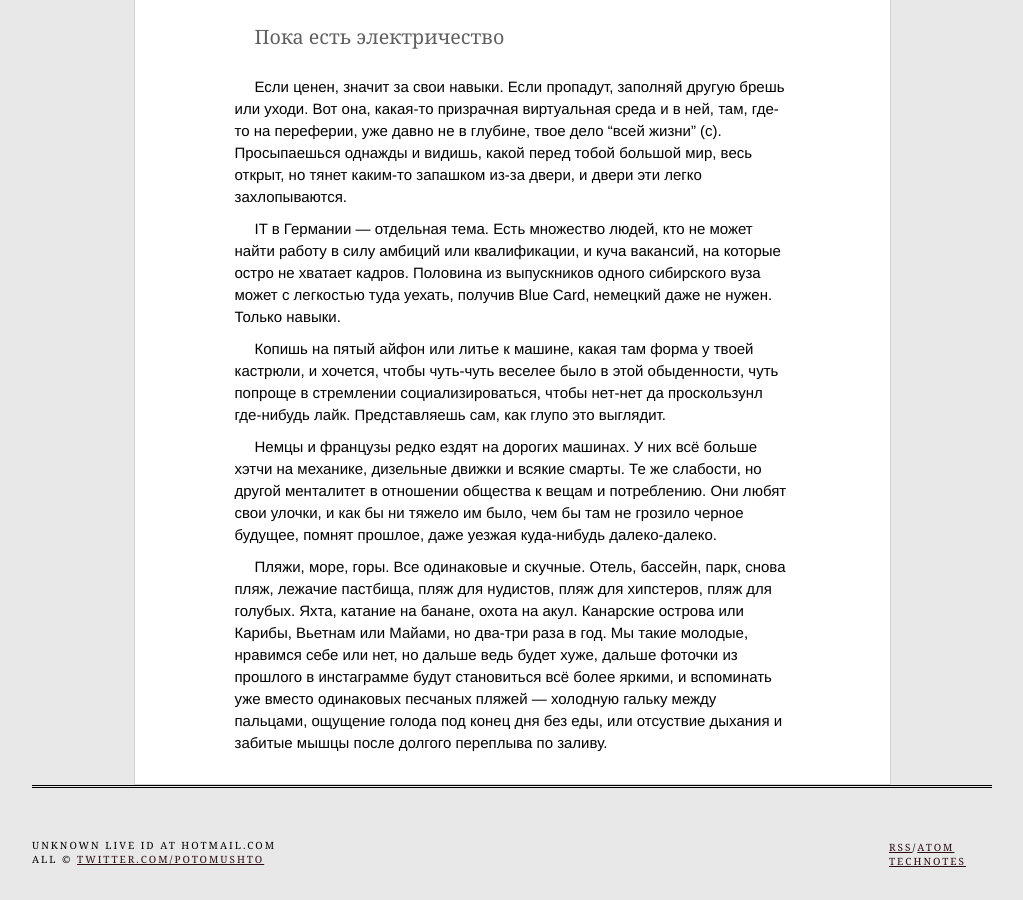
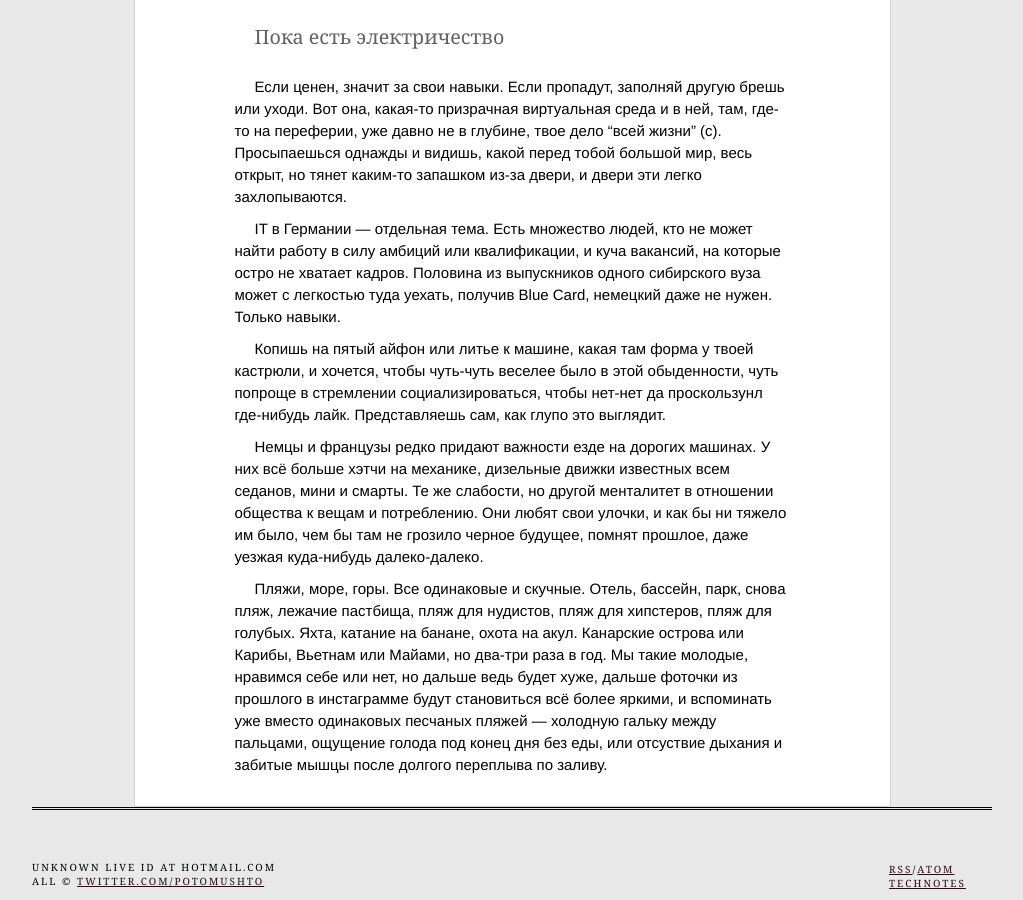
Before and after one commit to ptmt/ptmt.github.com, a Jekyll site: the page built from _posts/2012-09-03-ich-verstehe-sie-nicht.md, in a window 1280 px wide and 900 px high, scrolled down 2389 px. Shown: the whole window, without its empty margins (128-1151 px from the left). Built offline with Jekyll 4.4.1, drawn with Linux system fonts in a browser that asks for light colours; Markdown is read by kramdown in place of the engine named in the settings; before the commit the page ends 3267 px from its top, so only the background shows below that.

Commit message:
Update _posts/2012-09-03-ich-verstehe-sie-nicht.md

```diff
--- a/_posts/2012-09-03-ich-verstehe-sie-nicht.md
+++ b/_posts/2012-09-03-ich-verstehe-sie-nicht.md
@@ -45,6 +45,6 @@ IT в Германии — отдельная тема. Есть множест
 
 Копишь на пятый айфон или литье к машине, какая там форма у твоей кастрюли, и хочется, чтобы чуть-чуть веселее было в этой обыденности, чуть попроще в стремлении социализироваться, чтобы нет-нет да проскользунл где-нибудь лайк. Представляешь сам, как глупо это выглядит.
 
-Немцы и французы редко ездят на дорогих машинах. У них всё больше хэтчи на механике, дизельные движки и всякие смарты.  Те же слабости, но другой менталитет в отношении общества к вещам и потреблению. Они любят свои улочки, и как бы ни тяжело им было, чем бы там не грозило черное будущее, помнят прошлое, даже уезжая куда-нибудь далеко-далеко.
+Немцы и французы редко придают важности езде на дорогих машинах. У них всё больше хэтчи на механике, дизельные движки известных всем седанов, мини и смарты.  Те же слабости, но другой менталитет в отношении общества к вещам и потреблению. Они любят свои улочки, и как бы ни тяжело им было, чем бы там не грозило черное будущее, помнят прошлое, даже уезжая куда-нибудь далеко-далеко.
 
 Пляжи, море, горы. Все одинаковые и скучные. Отель, бассейн, парк, снова пляж, лежачие пастбища, пляж для нудистов, пляж для хипстеров, пляж для голубых. Яхта, катание на банане, охота на акул. Канарские острова или Карибы, Вьетнам или Майами, но два-три раза в год. Мы такие молодые, нравимся себе или нет, но дальше ведь будет хуже, дальше фоточки из прошлого в инстаграмме будут становиться всё более яркими, и вспоминать уже вместо одинаковых песчаных пляжей — холодную гальку между пальцами, ощущение голода под конец дня без еды, или отсуствие дыхания и забитые мышцы после долгого переплыва по заливу.
```
